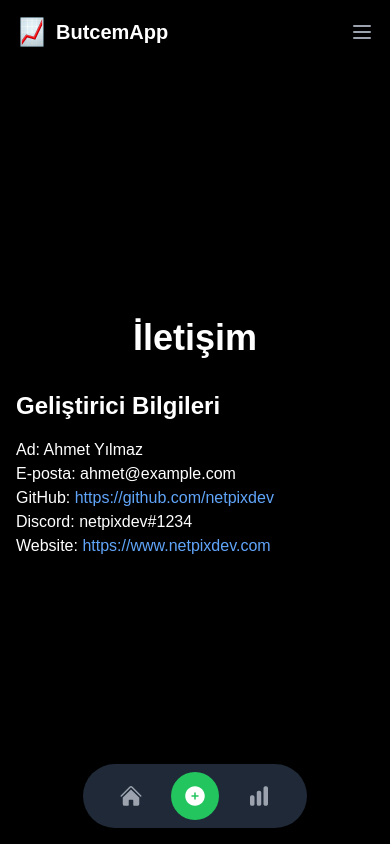
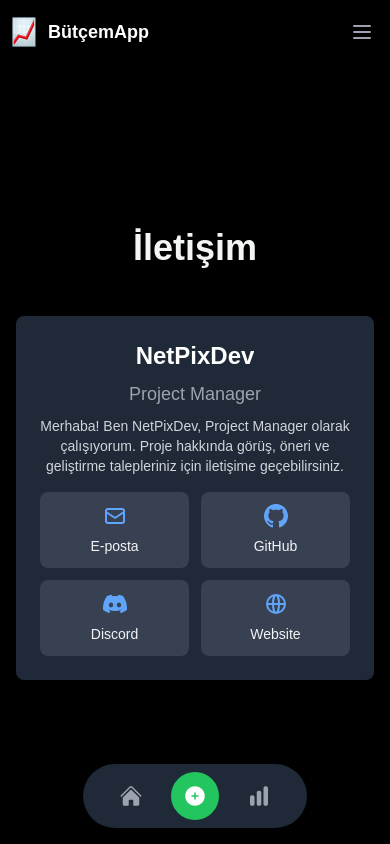
Before and after one commit to netpixdev/butcemapp, a Next.js app: page /iletisim in a window 390 px wide. Built offline with nearby package versions, Linux system fonts and the light colour scheme.

Commit message:
İletişim sayfası tasarımı güncellendi ve mobil görünüm iyileştirildi

```diff
--- a/src/app/iletisim/page.tsx
+++ b/src/app/iletisim/page.tsx
@@ -8,38 +8,46 @@
   const [isMenuOpen, setIsMenuOpen] = useState(false)
 
   const developerInfo = {
-    name: "Ahmet Yılmaz",
-    role: "Full Stack Geliştirici",
-    avatar: "/developer-avatar.jpg",
+    name: "NetPixDev",
+    role: "Project Manager",
     github: "https://github.com/netpixdev",
-    discord: "netpixdev#1234",
-    website: "https://www.netpixdev.com",
-    email: "ahmet@example.com"
+    discord: "netpixdev",
+    website: "https://www.netpix.dev",
+    email: "hi@netpix.dev"
   }
 
   return (
-    <div className="min-h-screen bg-black text-white">
+    <div className="min-h-screen bg-black text-gray-100 flex flex-col">
+      {/* Menü */}
       <nav className="bg-black bg-opacity-50 backdrop-blur-md fixed w-full z-10">
-        <div className="max-w-7xl mx-auto px-4 sm:px-6 lg:px-8">
-          <div className="flex items-center justify-between h-16">
-            <div className="flex items-center">
+        <div className="max-w-7xl mx-auto px-2 sm:px-6 lg:px-8">
+          <div className="relative flex items-center justify-between h-16">
+            {/* Logo ve Uygulama Adı */}
             <div className="flex-shrink-0 flex items-center">
-                <Image src="/logo.webp" alt="ButcemApp Logo" width={32} height={32} className="mr-2" />
-                <Link href="/" className="text-white font-bold text-xl">ButcemApp</Link>
+              <Link href="/" className="flex items-center">
+                <Image src="/logo.webp" alt="Logo" width={32} height={32} className="mr-2" />
+                <span className="text-white font-bold text-lg">BütçemApp</span>
+              </Link>
             </div>
+
+            {/* Desktop Menu */}
             <div className="hidden sm:block sm:ml-6">
               <div className="flex space-x-4">
                 <Link href="/" className="text-gray-300 hover:bg-gray-700 hover:text-white px-3 py-2 rounded-md text-sm font-medium">Ana Sayfa</Link>
                 <Link href="/ozellikler" className="text-gray-300 hover:bg-gray-700 hover:text-white px-3 py-2 rounded-md text-sm font-medium">Özellikler</Link>
                 <Link href="/sss" className="text-gray-300 hover:bg-gray-700 hover:text-white px-3 py-2 rounded-md text-sm font-medium">SSS</Link>
-                  <Link href="/iletisim" className="bg-gray-900 text-white px-3 py-2 rounded-md text-sm font-medium">İletişim</Link>
+                <Link href="/iletisim" className="text-gray-300 hover:bg-gray-700 hover:text-white px-3 py-2 rounded-md text-sm font-medium">İletişim</Link>
               </div>
             </div>
-            </div>
-            <div className="-mr-2 flex sm:hidden">
+
+            {/* Mobile menu button */}
+            <div className="flex sm:hidden">
               <button
                 onClick={() => setIsMenuOpen(!isMenuOpen)}
+                type="button"
                 className="inline-flex items-center justify-center p-2 rounded-md text-gray-400 hover:text-white hover:bg-gray-700 focus:outline-none focus:ring-2 focus:ring-inset focus:ring-white"
+                aria-controls="mobile-menu"
+                aria-expanded="false"
               >
                 <span className="sr-only">Open main menu</span>
                 {!isMenuOpen ? (
@@ -55,28 +63,48 @@
             </div>
           </div>
         </div>
+
+        {/* Mobile menu, show/hide based on menu state */}
         {isMenuOpen && (
-          <div className="sm:hidden">
+          <div className="sm:hidden" id="mobile-menu">
             <div className="px-2 pt-2 pb-3 space-y-1">
               <Link href="/" className="text-gray-300 hover:bg-gray-700 hover:text-white block px-3 py-2 rounded-md text-base font-medium">Ana Sayfa</Link>
               <Link href="/ozellikler" className="text-gray-300 hover:bg-gray-700 hover:text-white block px-3 py-2 rounded-md text-base font-medium">Özellikler</Link>
               <Link href="/sss" className="text-gray-300 hover:bg-gray-700 hover:text-white block px-3 py-2 rounded-md text-base font-medium">SSS</Link>
-              <Link href="/iletisim" className="bg-gray-900 text-white block px-3 py-2 rounded-md text-base font-medium">İletişim</Link>
+              <Link href="/iletisim" className="text-gray-300 hover:bg-gray-700 hover:text-white block px-3 py-2 rounded-md text-base font-medium">İletişim</Link>
             </div>
           </div>
         )}
       </nav>
 
       <main className="flex flex-col items-center justify-center min-h-screen p-4 sm:p-24 pt-20">
-        <h1 className="text-4xl font-bold mb-8">İletişim</h1>
-        <div className="w-full max-w-2xl">
-          <div className="mb-8">
-            <h2 className="text-2xl font-semibold mb-4">Geliştirici Bilgileri</h2>
-            <p>Ad: {developerInfo.name}</p>
-            <p>E-posta: {developerInfo.email}</p>
-            <p>GitHub: <a href={developerInfo.github} className="text-blue-400 hover:underline">{developerInfo.github}</a></p>
-            <p>Discord: {developerInfo.discord}</p>
-            <p>Website: <a href={developerInfo.website} className="text-blue-400 hover:underline">{developerInfo.website}</a></p>
+  <h1 className="text-4xl font-bold mb-12">İletişim</h1>
+  <div className="flex flex-col items-center justify-center w-full max-w-md mx-auto bg-gray-800 rounded-lg shadow-xl p-6">
+  <h2 className="text-2xl font-bold mb-2 text-center text-transparent bg-clip-text bg-gradient-to-r from-white to-white">{developerInfo.name}</h2>
+  <p className="text-lg text-gray-400 mb-2 text-center">{developerInfo.role}</p>
+
+  <p className="text-sm text-gray-300 mb-4 text-center">
+    Merhaba! Ben {developerInfo.name}, {developerInfo.role} olarak çalışıyorum.
+    Proje hakkında görüş, öneri ve geliştirme talepleriniz için iletişime geçebilirsiniz.
+  </p>
+
+  <div className="grid grid-cols-2 gap-3 w-full">
+    <a href={`mailto:${developerInfo.email}`} className="flex flex-col items-center justify-center space-y-2 p-3 bg-gray-700 rounded-lg hover:bg-gray-600 transition-all transform hover:scale-105">
+      <svg className="w-6 h-6 text-blue-400" fill="none" stroke="currentColor" viewBox="0 0 24 24" xmlns="http://www.w3.org/2000/svg"><path strokeLinecap="round" strokeLinejoin="round" strokeWidth="2" d="M3 8l7.89 5.26a2 2 0 002.22 0L21 8M5 19h14a2 2 0 002-2V7a2 2 0 00-2-2H5a2 2 0 00-2 2v10a2 2 0 002 2z"></path></svg>
+      <span className="text-sm text-center">E-posta</span>
+    </a>
+    <a href={developerInfo.github} target="_blank" rel="noopener noreferrer" className="flex flex-col items-center justify-center space-y-2 p-3 bg-gray-700 rounded-lg hover:bg-gray-600 transition-all transform hover:scale-105">
+      <svg className="w-6 h-6 text-blue-400" fill="currentColor" viewBox="0 0 24 24" xmlns="http://www.w3.org/2000/svg"><path d="M12 0c-6.626 0-12 5.373-12 12 0 5.302 3.438 9.8 8.207 11.387.599.111.793-.261.793-.577v-2.234c-3.338.726-4.033-1.416-4.033-1.416-.546-1.387-1.333-1.756-1.333-1.756-1.089-.745.083-.729.083-.729 1.205.084 1.839 1.237 1.839 1.237 1.07 1.834 2.807 1.304 3.492.997.107-.775.418-1.305.762-1.604-2.665-.305-5.467-1.334-5.467-5.931 0-1.311.469-2.381 1.236-3.221-.124-.303-.535-1.524.117-3.176 0 0 1.008-.322 3.301 1.23.957-.266 1.983-.399 3.003-.404 1.02.005 2.047.138 3.006.404 2.291-1.552 3.297-1.23 3.297-1.23.653 1.653.242 2.874.118 3.176.77.84 1.235 1.911 1.235 3.221 0 4.609-2.807 5.624-5.479 5.921.43.372.823 1.102.823 2.222v3.293c0 .319.192.694.801.576 4.765-1.589 8.199-6.086 8.199-11.386 0-6.627-5.373-12-12-12z"></path></svg>
+      <span className="text-sm text-center">GitHub</span>
+    </a>
+    <div className="flex flex-col items-center justify-center space-y-2 p-3 bg-gray-700 rounded-lg">
+      <svg className="w-6 h-6 text-blue-400" fill="currentColor" viewBox="0 0 24 24" xmlns="http://www.w3.org/2000/svg"><path d="M20.317 4.3698a19.7913 19.7913 0 00-4.8851-1.5152.0741.0741 0 00-.0785.0371c-.211.3753-.4447.8648-.6083 1.2495-1.8447-.2762-3.68-.2762-5.4868 0-.1636-.3933-.4058-.8742-.6177-1.2495a.077.077 0 00-.0785-.037 19.7363 19.7363 0 00-4.8852 1.515.0699.0699 0 00-.0321.0277C.5334 9.0458-.319 13.5799.0992 18.0578a.0824.0824 0 00.0312.0561c2.0528 1.5076 4.0413 2.4228 5.9929 3.0294a.0777.0777 0 00.0842-.0276c.4616-.6304.8731-1.2952 1.226-1.9942a.076.076 0 00-.0416-.1057c-.6528-.2476-1.2743-.5495-1.8722-.8923a.077.077 0 01-.0076-.1277c.1258-.0943.2517-.1923.3718-.2914a.0743.0743 0 01.0776-.0105c3.9278 1.7933 8.18 1.7933 12.0614 0a.0739.0739 0 01.0785.0095c.1202.099.246.1981.3728.2924a.077.077 0 01-.0066.1276 12.2986 12.2986 0 01-1.873.8914.0766.0766 0 00-.0407.1067c.3604.698.7719 1.3628 1.225 1.9932a.076.076 0 00.0842.0286c1.961-.6067 3.9495-1.5219 6.0023-3.0294a.077.077 0 00.0313-.0552c.5004-5.177-.8382-9.6739-3.5485-13.6604a.061.061 0 00-.0312-.0286zM8.02 15.3312c-1.1825 0-2.1569-1.0857-2.1569-2.419 0-1.3332.9555-2.4189 2.157-2.4189 1.2108 0 2.1757 1.0952 2.1568 2.419 0 1.3332-.9555 2.4189-2.1569 2.4189zm7.9748 0c-1.1825 0-2.1569-1.0857-2.1569-2.419 0-1.3332.9554-2.4189 2.1569-2.4189 1.2108 0 2.1757 1.0952 2.1568 2.419 0 1.3332-.946 2.4189-2.1568 2.4189Z"></path></svg>
+      <span className="text-sm text-center">Discord</span>
+    </div>
+    <a href={developerInfo.website} target="_blank" rel="noopener noreferrer" className="flex flex-col items-center justify-center space-y-2 p-3 bg-gray-700 rounded-lg hover:bg-gray-600 transition-all transform hover:scale-105">
+      <svg className="w-6 h-6 text-blue-400" fill="none" stroke="currentColor" viewBox="0 0 24 24" xmlns="http://www.w3.org/2000/svg"><path strokeLinecap="round" strokeLinejoin="round" strokeWidth="2" d="M21 12a9 9 0 01-9 9m9-9a9 9 0 00-9-9m9 9H3m9 9a9 9 0 01-9-9m9 9c1.657 0 3-4.03 3-9s-1.343-9-3-9m0 18c-1.657 0-3-4.03-3-9s1.343-9 3-9m-9 9a9 9 0 019-9"></path></svg>
+      <span className="text-sm text-center">Website</span>
+    </a>
   </div>
 </div>
 </main>
--- a/src/app/ozellikler/page.tsx
+++ b/src/app/ozellikler/page.tsx
@@ -19,28 +19,37 @@
   ]
 
   return (
-    <div className="min-h-screen bg-black text-white">
+    <div className="min-h-screen bg-black text-gray-100 flex flex-col">
+      {/* Menü */}
       <nav className="bg-black bg-opacity-50 backdrop-blur-md fixed w-full z-10">
-        <div className="max-w-7xl mx-auto px-2 sm:px-4 lg:px-8">
-          <div className="flex items-center justify-between h-14">
-            <div className="flex items-center">
+        <div className="max-w-7xl mx-auto px-2 sm:px-6 lg:px-8">
+          <div className="relative flex items-center justify-between h-16">
+            {/* Logo ve Uygulama Adı */}
             <div className="flex-shrink-0 flex items-center">
-                <Image src="/logo.webp" alt="ButcemApp Logo" width={28} height={28} className="mr-2" />
-                <Link href="/" className="text-white font-bold text-lg">ButcemApp</Link>
+              <Link href="/" className="flex items-center">
+                <Image src="/logo.webp" alt="Logo" width={32} height={32} className="mr-2" />
+                <span className="text-white font-bold text-lg">BütçemApp</span>
+              </Link>
             </div>
+
+            {/* Desktop Menu */}
             <div className="hidden sm:block sm:ml-6">
               <div className="flex space-x-4">
-                  <Link href="/" className="text-gray-100 hover:bg-gray-700 hover:text-white px-3 py-2 rounded-md text-sm font-medium">Ana Sayfa</Link>
-                  <Link href="/ozellikler" className="bg-gray-900 text-white px-3 py-2 rounded-md text-sm font-medium">Özellikler</Link>
+                <Link href="/" className="text-gray-300 hover:bg-gray-700 hover:text-white px-3 py-2 rounded-md text-sm font-medium">Ana Sayfa</Link>
+                <Link href="/ozellikler" className="text-gray-300 hover:bg-gray-700 hover:text-white px-3 py-2 rounded-md text-sm font-medium">Özellikler</Link>
                 <Link href="/sss" className="text-gray-300 hover:bg-gray-700 hover:text-white px-3 py-2 rounded-md text-sm font-medium">SSS</Link>
                 <Link href="/iletisim" className="text-gray-300 hover:bg-gray-700 hover:text-white px-3 py-2 rounded-md text-sm font-medium">İletişim</Link>
               </div>
             </div>
-            </div>
-            <div className="-mr-2 flex sm:hidden">
+
+            {/* Mobile menu button */}
+            <div className="flex sm:hidden">
               <button
                 onClick={() => setIsMenuOpen(!isMenuOpen)}
+                type="button"
                 className="inline-flex items-center justify-center p-2 rounded-md text-gray-400 hover:text-white hover:bg-gray-700 focus:outline-none focus:ring-2 focus:ring-inset focus:ring-white"
+                aria-controls="mobile-menu"
+                aria-expanded="false"
               >
                 <span className="sr-only">Open main menu</span>
                 {!isMenuOpen ? (
@@ -56,11 +65,13 @@
             </div>
           </div>
         </div>
+
+        {/* Mobile menu, show/hide based on menu state */}
         {isMenuOpen && (
-          <div className="sm:hidden">
+          <div className="sm:hidden" id="mobile-menu">
             <div className="px-2 pt-2 pb-3 space-y-1">
               <Link href="/" className="text-gray-300 hover:bg-gray-700 hover:text-white block px-3 py-2 rounded-md text-base font-medium">Ana Sayfa</Link>
-              <Link href="/ozellikler" className="bg-gray-900 text-white block px-3 py-2 rounded-md text-base font-medium">Özellikler</Link>
+              <Link href="/ozellikler" className="text-gray-300 hover:bg-gray-700 hover:text-white block px-3 py-2 rounded-md text-base font-medium">Özellikler</Link>
               <Link href="/sss" className="text-gray-300 hover:bg-gray-700 hover:text-white block px-3 py-2 rounded-md text-base font-medium">SSS</Link>
               <Link href="/iletisim" className="text-gray-300 hover:bg-gray-700 hover:text-white block px-3 py-2 rounded-md text-base font-medium">İletişim</Link>
             </div>
--- a/src/app/sss/page.tsx
+++ b/src/app/sss/page.tsx
@@ -16,28 +16,37 @@
   ]
 
   return (
-    <div className="min-h-screen bg-black text-white">
+    <div className="min-h-screen bg-black text-gray-100 flex flex-col">
+      {/* Menü */}
       <nav className="bg-black bg-opacity-50 backdrop-blur-md fixed w-full z-10">
-        <div className="max-w-7xl mx-auto px-2 sm:px-4 lg:px-8">
-          <div className="flex items-center justify-between h-14">
-            <div className="flex items-center">
+        <div className="max-w-7xl mx-auto px-2 sm:px-6 lg:px-8">
+          <div className="relative flex items-center justify-between h-16">
+            {/* Logo ve Uygulama Adı */}
             <div className="flex-shrink-0 flex items-center">
-                <Image src="/logo.webp" alt="ButcemApp Logo" width={28} height={28} className="mr-2" />
-                <Link href="/" className="text-white font-bold text-lg">ButcemApp</Link>
+              <Link href="/" className="flex items-center">
+                <Image src="/logo.webp" alt="Logo" width={32} height={32} className="mr-2" />
+                <span className="text-white font-bold text-lg">BütçemApp</span>
+              </Link>
             </div>
+
+            {/* Desktop Menu */}
             <div className="hidden sm:block sm:ml-6">
               <div className="flex space-x-4">
                 <Link href="/" className="text-gray-300 hover:bg-gray-700 hover:text-white px-3 py-2 rounded-md text-sm font-medium">Ana Sayfa</Link>
                 <Link href="/ozellikler" className="text-gray-300 hover:bg-gray-700 hover:text-white px-3 py-2 rounded-md text-sm font-medium">Özellikler</Link>
-                  <Link href="/sss" className="bg-gray-900 text-white px-3 py-2 rounded-md text-sm font-medium">SSS</Link>
+                <Link href="/sss" className="text-gray-300 hover:bg-gray-700 hover:text-white px-3 py-2 rounded-md text-sm font-medium">SSS</Link>
                 <Link href="/iletisim" className="text-gray-300 hover:bg-gray-700 hover:text-white px-3 py-2 rounded-md text-sm font-medium">İletişim</Link>
               </div>
             </div>
-            </div>
-            <div className="-mr-2 flex sm:hidden">
+
+            {/* Mobile menu button */}
+            <div className="flex sm:hidden">
               <button
                 onClick={() => setIsMenuOpen(!isMenuOpen)}
+                type="button"
                 className="inline-flex items-center justify-center p-2 rounded-md text-gray-400 hover:text-white hover:bg-gray-700 focus:outline-none focus:ring-2 focus:ring-inset focus:ring-white"
+                aria-controls="mobile-menu"
+                aria-expanded="false"
               >
                 <span className="sr-only">Open main menu</span>
                 {!isMenuOpen ? (
@@ -53,18 +62,19 @@
             </div>
           </div>
         </div>
+
+        {/* Mobile menu, show/hide based on menu state */}
         {isMenuOpen && (
-          <div className="sm:hidden">
+          <div className="sm:hidden" id="mobile-menu">
             <div className="px-2 pt-2 pb-3 space-y-1">
               <Link href="/" className="text-gray-300 hover:bg-gray-700 hover:text-white block px-3 py-2 rounded-md text-base font-medium">Ana Sayfa</Link>
               <Link href="/ozellikler" className="text-gray-300 hover:bg-gray-700 hover:text-white block px-3 py-2 rounded-md text-base font-medium">Özellikler</Link>
-              <Link href="/sss" className="bg-gray-900 text-white block px-3 py-2 rounded-md text-base font-medium">SSS</Link>
+              <Link href="/sss" className="text-gray-300 hover:bg-gray-700 hover:text-white block px-3 py-2 rounded-md text-base font-medium">SSS</Link>
               <Link href="/iletisim" className="text-gray-300 hover:bg-gray-700 hover:text-white block px-3 py-2 rounded-md text-base font-medium">İletişim</Link>
             </div>
           </div>
         )}
       </nav>
-
       <main className="flex flex-col items-center justify-center min-h-screen px-4 py-16 sm:px-6 lg:px-8">
         <h1 className="text-2xl sm:text-3xl font-bold mb-6">Sıkça Sorulan Sorular</h1>
         <div className="w-full max-w-3xl space-y-4">
```
Also changed, not shown: src/app/status/page.tsx (+10 -8 lines). Lines whose indentation alone changed are shown as unchanged.
